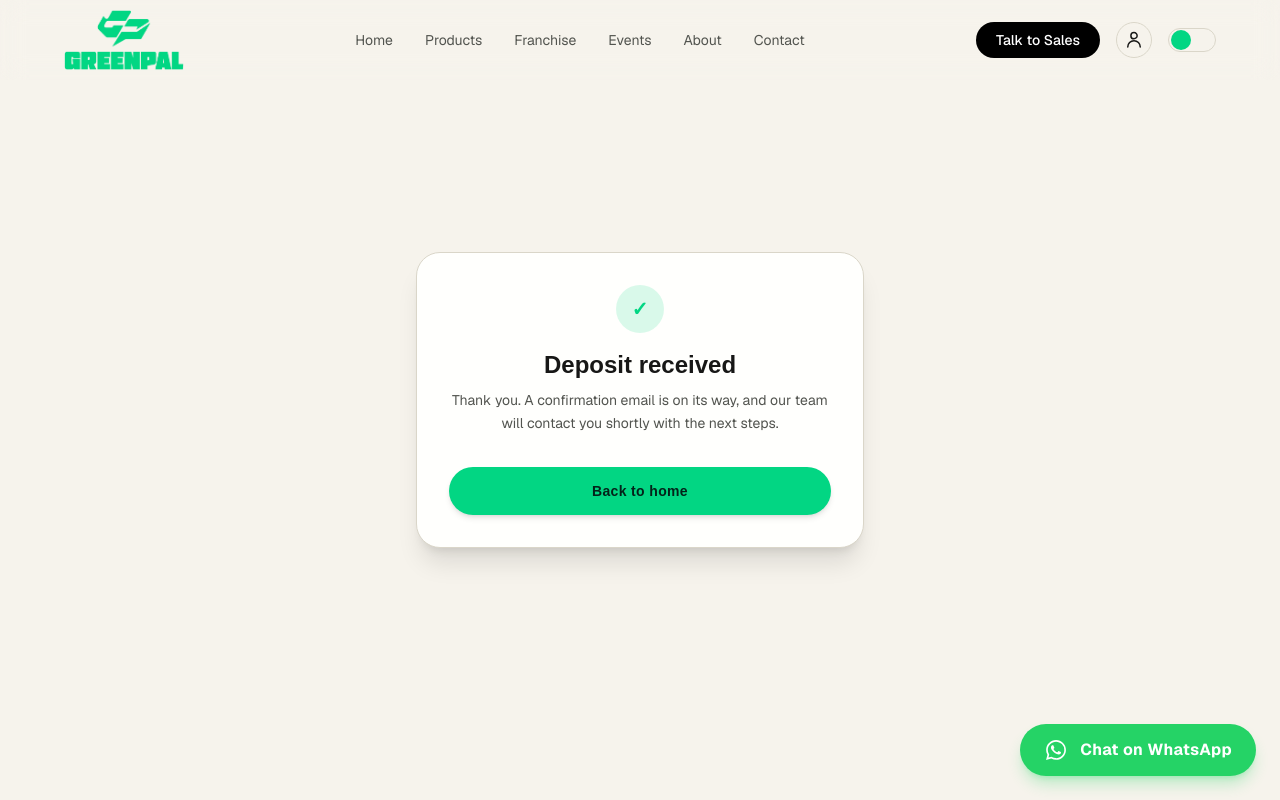
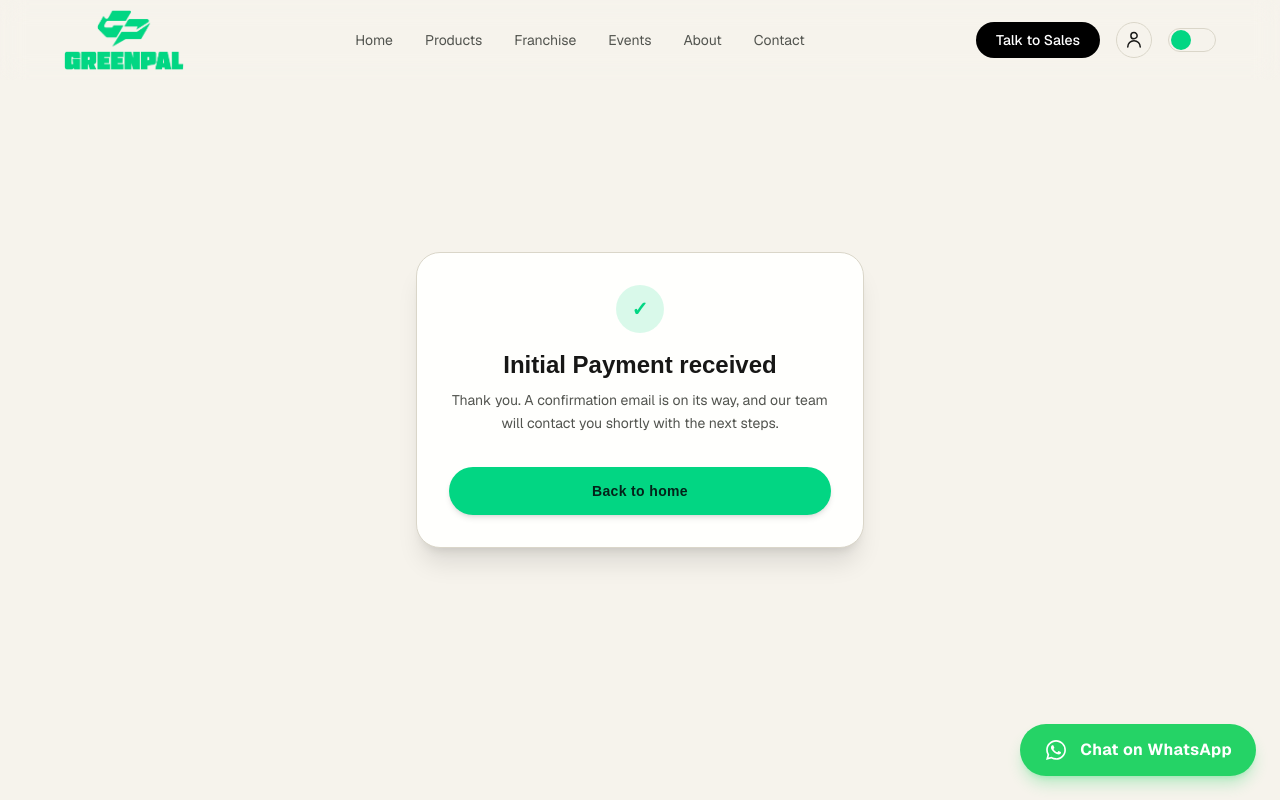
Before and after one commit to waleedahmad7970/green-pal-frontend, a Next.js app: page /book/thank-you in a window 1280 px wide. Shown: the top 800 px of the page. Built offline with nearby package versions, Linux system fonts and the light colour scheme; a web font is replaced by a local one.

Commit message:
inital payemnet received text udpated

```diff
--- a/app/(site)/book/thank-you/page.tsx
+++ b/app/(site)/book/thank-you/page.tsx
@@ -9,9 +9,12 @@ export default function DepositThankYouPage() {
         <div className="w-12 h-12 rounded-full bg-[#02d683]/15 text-[#02d683] flex items-center justify-center mx-auto mb-4 text-xl font-bold">
           ✓
         </div>
-                <h1 className="font-display font-bold text-2xl mb-2">Deposit received</h1>
+        <h1 className="font-display font-bold text-2xl mb-2">
+          Initial Payment received
+        </h1>
         <p className="font-body text-sm text-muted mb-8 leading-relaxed">
-                    Thank you. A confirmation email is on its way, and our team will contact you shortly with the next steps.
+          Thank you. A confirmation email is on its way, and our team will
+          contact you shortly with the next steps.
         </p>
         <Link
           href="/"
```
Lines whose indentation alone changed are shown as unchanged.
